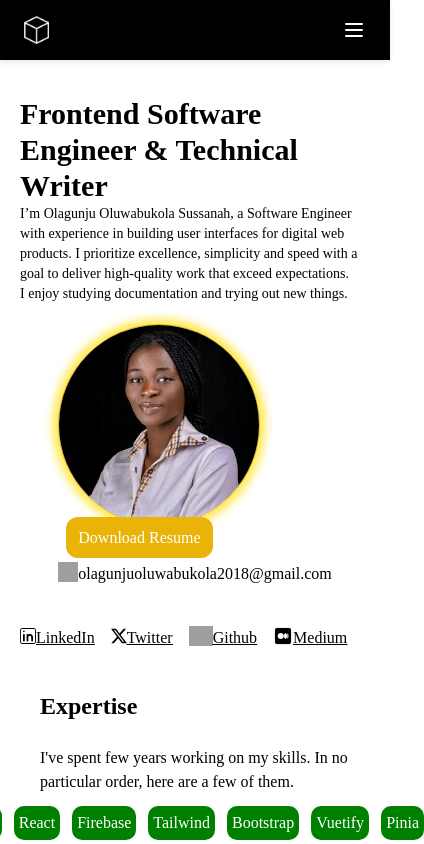
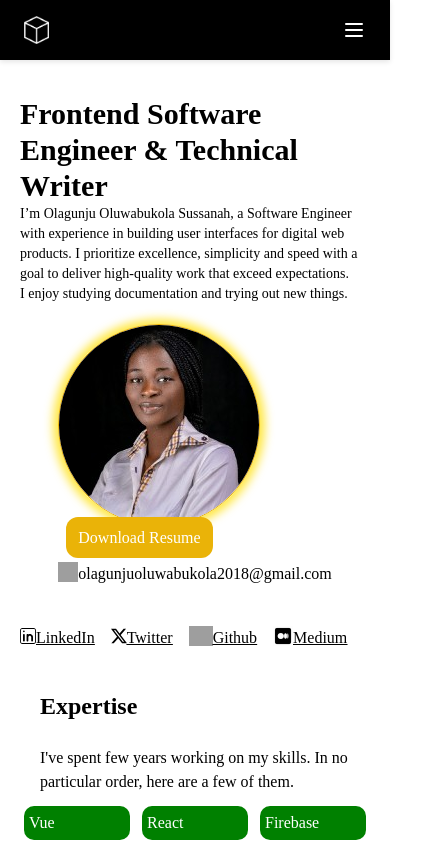
Before and after one commit to olagunju-oluwabukola/my-portfolio, a Vue app: page / in a window 390 px wide. Shown: the top 844 px of the page, 424 px wide, since content can reach past the window. Built offline with nearby package versions, Linux system fonts and the light colour scheme; grey boxes are pictures that could not be loaded; a web font is replaced by a local one.

Commit message:
fixes for small screens

```diff
--- a/src/views/HomeView.vue
+++ b/src/views/HomeView.vue
@@ -52,7 +52,7 @@
       I've spent few years working on my skills. In no particular order, here are a few of them.
     </div>
   </div>
-  <div class="flex gap-3 mt-3 md:m-10 justify-center md:justify-start">
+  <div class=" grid grid-cols-3 md:flex gap-3 mt-3 md:m-10 justify-center md:justify-start mx-6">
     <li>Vue</li>
     <li>React</li>
     <li>Firebase</li>
```
